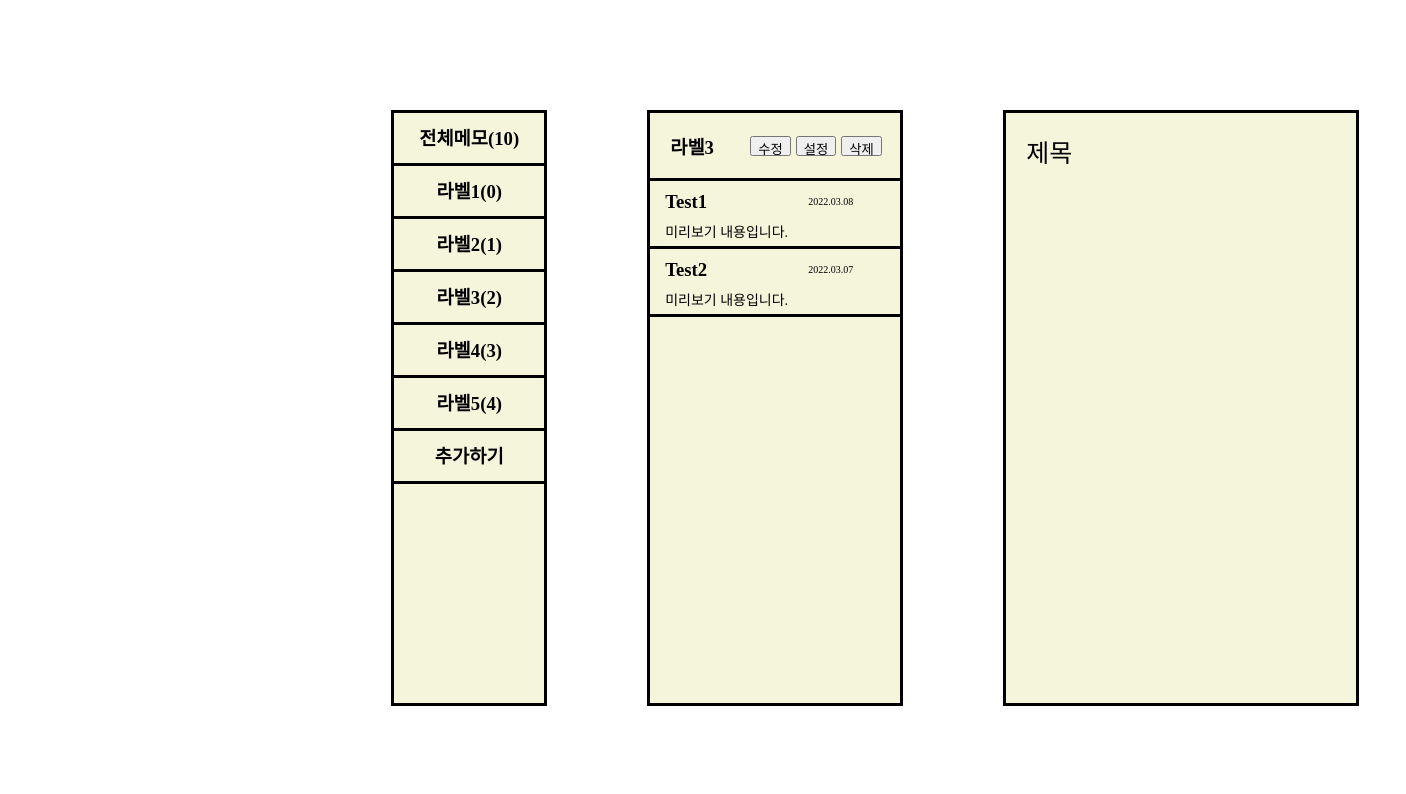
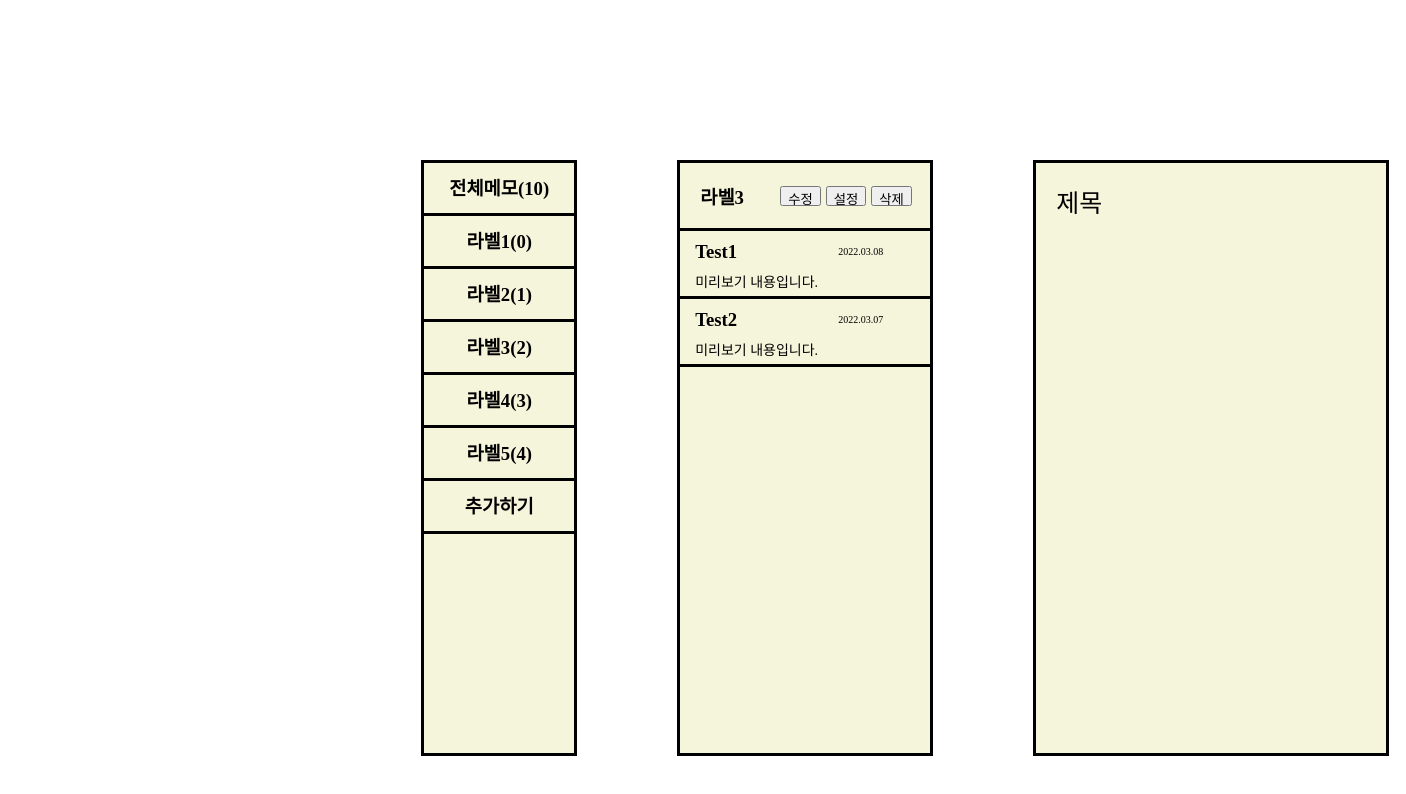
Before and after one commit to Low-ProFiles/note-pad, a React (Create React App) app: page / in a window 1280 px wide. Shown: the top 794 px of the page, 1406 px wide, since content can reach past the window. Built offline with nearby package versions, Linux system fonts and the light colour scheme; the HTML template or start-up script is replaced by a standard one.

Commit message:
positioning

```diff
--- a/src/components/NoteDetail.scss
+++ b/src/components/NoteDetail.scss
@@ -10,8 +10,8 @@
     display: flex;
     flex-direction: column;
     background: #f5f5dc;
-    margin-left: 320px;
-    margin-top : 100px;
+    margin-left: 350px;
+    margin-top : 150px;
     float: left;
     border : solid;
 }
@@ -35,7 +35,7 @@
     width : 250px;
     background: #f5f5dc;
     margin-left: 100px;
-    margin-top : 100px;
+    margin-top : 150px;
     float: left;
     border-style: solid;
 }
@@ -68,7 +68,7 @@
     width : 350px;
     background: #f5f5dc;
     margin-left: 100px;
-    margin-top : 100px;
+    margin-top : 150px;
     float: right;
     border-style: solid;
 }
```
